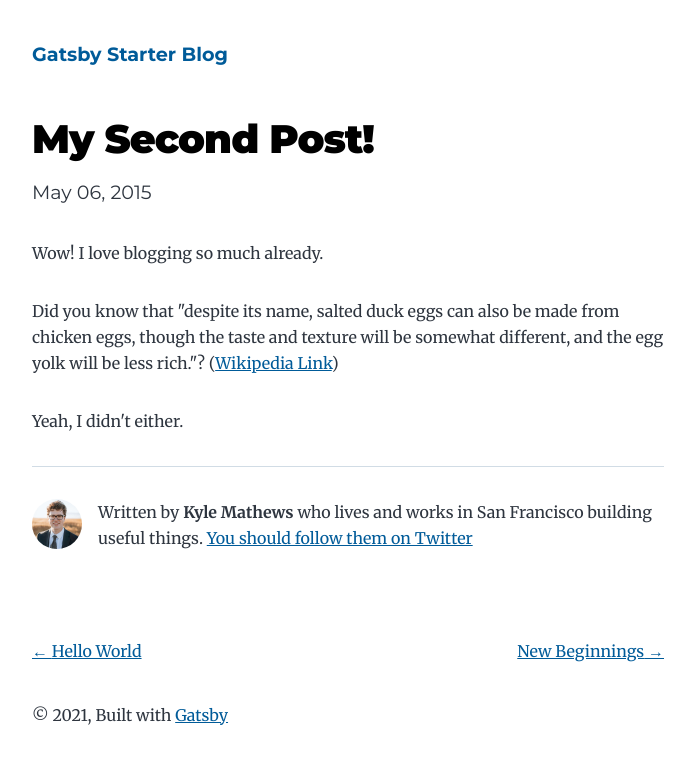
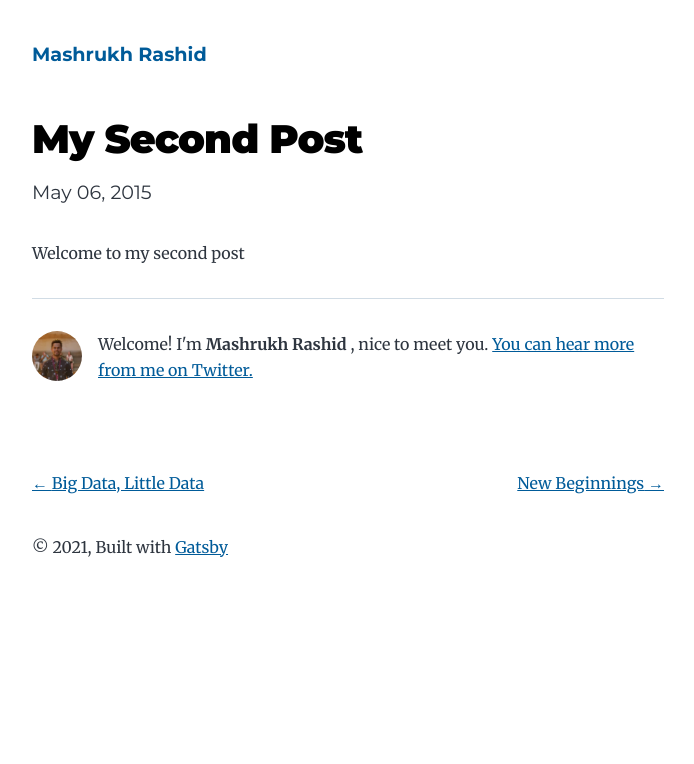
Before and after one commit to Mashrukh/mashrukh-rashid, a Gatsby site: page /my-second-post/ in a window 1280 px wide. Shown: the whole page, without its empty margins (292-986 px from the left). Built offline with nearby package versions, Linux system fonts and the light colour scheme; Gatsby itself is replaced by a stand-in of ours.

Commit message:
Initial commit

```diff
--- a/content/blog/hello-world/index.md
+++ b/content/blog/hello-world/index.md
@@ -1,7 +1,7 @@
 ---
-title: Hello World
+title: Big Data, Little Data
 date: "2015-05-01T22:12:03.284Z"
-description: "Hello World"
+description: "How do we choose how to store our information in a growing world of data."
 ---
 
 This is my first post on my new fake blog! How exciting!
@@ -19,7 +19,7 @@ Oh, and here's a great quote from this Wikipedia on
 > salted duck eggs have a briny aroma, a gelatin-like egg white and a
 > firm-textured, round yolk that is bright orange-red in color.
 
-![Chinese Salty Egg](./salty_egg.jpg)
+![Chinese Salty Egg](salty_egg.jpg)
 
 You can also write code blocks here!
 
--- a/content/blog/my-second-post/index.md
+++ b/content/blog/my-second-post/index.md
@@ -1,13 +1,6 @@
 ---
-title: My Second Post!
+title: My Second Post
 date: "2015-05-06T23:46:37.121Z"
 ---
 
-Wow! I love blogging so much already.
-
-Did you know that "despite its name, salted duck eggs can also be made from
-chicken eggs, though the taste and texture will be somewhat different, and the
-egg yolk will be less rich."?
-([Wikipedia Link](https://en.wikipedia.org/wiki/Salted_duck_egg))
-
-Yeah, I didn't either.
+Welcome to my second post
--- a/gatsby-config.js
+++ b/gatsby-config.js
@@ -1,14 +1,14 @@
 module.exports = {
   siteMetadata: {
-    title: `Gatsby Starter Blog`,
+    title: `Mashrukh Rashid`,
     author: {
-      name: `Kyle Mathews`,
-      summary: `who lives and works in San Francisco building useful things.`,
+      name: `Mashrukh Rashid`,
+      summary: `, nice to meet you.`,
     },
     description: `A starter blog demonstrating what Gatsby can do.`,
-    siteUrl: `https://gatsbystarterblogsource.gatsbyjs.io/`,
+    siteUrl: `https://mashrukh.netlify.app/`,
     social: {
-      twitter: `kylemathews`,
+      twitter: `MashrukhRashid`,
     },
   },
   plugins: [
--- a/src/components/bio.js
+++ b/src/components/bio.js
@@ -36,7 +36,7 @@ const Bio = () => {
         className="bio-avatar"
         layout="fixed"
         formats={["AUTO", "WEBP", "AVIF"]}
-        src="../images/profile-pic.png"
+        src="../images/profile-pic.jpg"
         width={50}
         height={50}
         quality={95}
@@ -44,10 +44,10 @@ const Bio = () => {
       />
       {author?.name && (
         <p>
-          Written by <strong>{author.name}</strong> {author?.summary || null}
+          Welcome! I'm <strong>{author.name}</strong> {author?.summary || null}
           {` `}
           <a href={`https://twitter.com/${social?.twitter || ``}`}>
-            You should follow them on Twitter
+            You can hear more from me on Twitter.
           </a>
         </p>
       )}
--- a/src/components/layout.js
+++ b/src/components/layout.js
@@ -8,9 +8,9 @@ const Layout = ({ location, title, children }) => {
 
   if (isRootPath) {
     header = (
-      <h1 className="main-heading">
+      <h2 className="main-heading">
         <Link to="/">{title}</Link>
-      </h1>
+      </h2>
     )
   } else {
     header = (
```
Also changed, not shown: src/images/profile-pic.jpg (added).
